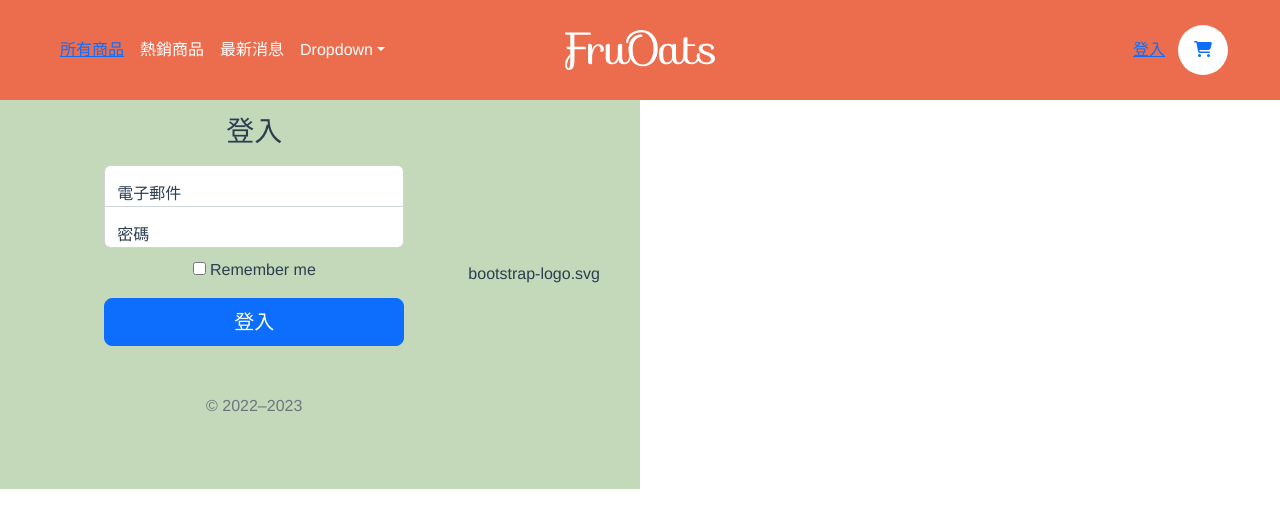
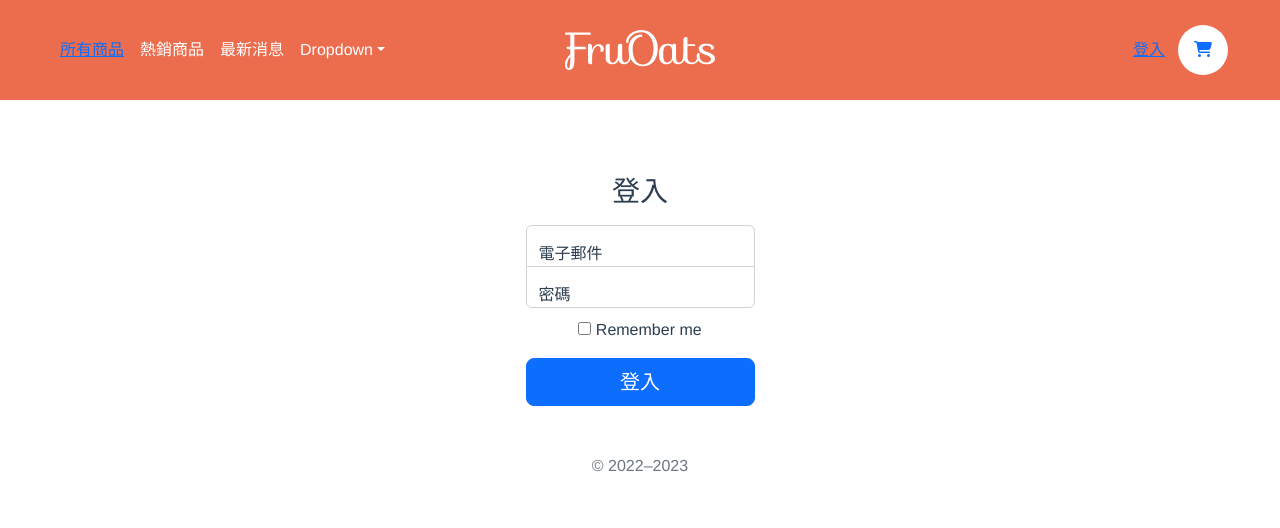
Before and after one commit to weiweilee826/Oats2022, a Vue app: page /login in a window 1280 px wide. Shown: the top 528 px of the page. Built offline with nearby package versions, Linux system fonts and the light colour scheme.

Commit message:
更新admin路徑& css背景

```diff
--- a/src/views/LoginView.vue
+++ b/src/views/LoginView.vue
@@ -44,7 +44,7 @@
             登入
           </button>
           <p class="mt-5 mb-3 text-muted">&copy; 2022–2023</p>
-        </form>bootstrap-logo.svg
+        </form>
     </div>
   </div>
 </template>
@@ -72,7 +72,7 @@ export default {
         if (response.data.success) {
           const { token, expired } = response.data;
           document.cookie = `hexToken=${token}; expires=${expired}`;
-          this.$router.push("/");
+          this.$router.push("/admin");
         }
       });
     },
@@ -81,17 +81,13 @@ export default {
 </script>
 
 <style scoped>
-template {
-  background-color: #ec6d4e;
-}
 .form-bg {
-  width: 50%;
-  display: -ms-flexbox;
-  display: flex;
+  display: inline-block;
   justify-content: center;
   align-items: center;
-  padding: 40px;
-  background-color: rgb(196, 217, 186);
+  padding: 20%;
+  background-color: white;
+  padding-top:100px;
 }
 
 .form-signin {
```
